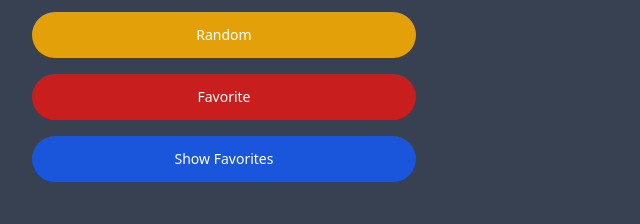
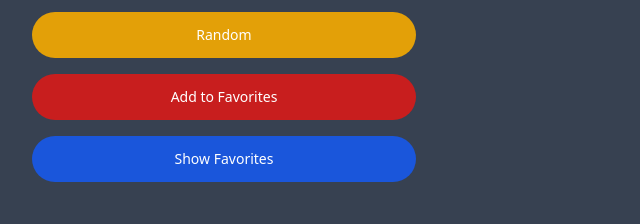
Before and after one commit to 1105-Foo-Aiden/PokeApi, a website: page index.html in a window 1280 px wide. Shown: the part 556-780 px from the top of the page, 96-736 px from the left. Drawn offline with nearby package versions, Linux system fonts and the light colour scheme.

Commit message:
updating base startup

```diff
--- a/index.html
+++ b/index.html
@@ -54,7 +54,7 @@
         type="button"
         id="favBtn"
         class="text-white bg-red-700 hover:bg-red-800 focus:outline-none focus:ring-4 focus:ring-red-300 font-medium rounded-full text-sm px-5 py-2.5 text-center me-2 mb-2 dark:bg-red-600 dark:hover:bg-red-700 dark:focus:ring-red-900 w-96 h-15" >
-        Favorite
+        Add to Favorites
       </button>
        <button class="overflow-y-auto text-white bg-blue-700 hover:bg-blue-800 focus:ring-4 focus:ring-blue-300 font-medium rounded-full text-sm px-5 py-2.5 mb-2 dark:bg-blue-600 dark:hover:bg-blue-700 focus:outline-none dark:focus:ring-blue-800 w-96 h-15 text-center" type="button" data-drawer-target="drawer-top-example" data-drawer-show="drawer-top-example" data-drawer-placement="top"aria-controls="drawer-top-example" id="showFavBtn">
        Show Favorites
```
